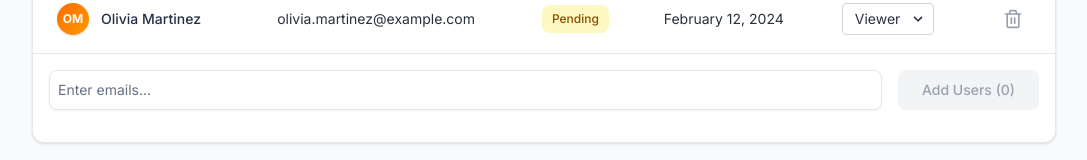
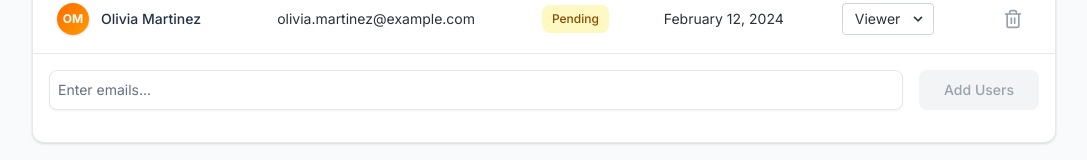
Before and after one commit to ozhayun/Email-Input, a Next.js app: page / in a window 1280 px wide. Shown: the part 488-648 px from the top of the page, without its empty margins (96-1183 px from the left). Built offline with nearby package versions, Linux system fonts and the light colour scheme.

Commit message:
email text

```diff
--- a/src/components/Email/EmailPopover.tsx
+++ b/src/components/Email/EmailPopover.tsx
@@ -1,17 +1,27 @@
 "use client";
 
 import { useEffect, useRef } from "react";
+import { AnimatePresence, motion } from "framer-motion";
 import { EmailChip } from "./EmailChip";
 import { EmailChipData } from "@/types/user";
 
 interface EmailPopoverProps {
+  isOpen: boolean;
   emails: EmailChipData[];
   onRemove: (email: string) => void;
   onClose: () => void;
   triggerRef: React.RefObject<HTMLButtonElement | null>;
 }
 
+const popoverTransition = {
+  initial: { opacity: 0, scale: 0.96, y: 4 },
+  animate: { opacity: 1, scale: 1, y: 0 },
+  exit: { opacity: 0, scale: 0.96, y: 4 },
+  transition: { duration: 0.15, ease: "easeOut" },
+};
+
 export const EmailPopover: React.FC<EmailPopoverProps> = ({
+  isOpen,
   emails,
   onRemove,
   onClose,
@@ -49,13 +59,21 @@ export const EmailPopover: React.FC<EmailPopoverProps> = ({
   }, [onClose, triggerRef]);
 
   return (
-    <div
+    <AnimatePresence>
+      {isOpen && (
+        <motion.div
           ref={popoverRef}
-      className="absolute z-50 mt-2 w-80 max-h-64 overflow-y-auto bg-white rounded-lg shadow-[0px_2px_2px_0px_#38456717] border border-[#D0D5DD] p-3 animate-in fade-in zoom-in-95 duration-100"
+          initial={popoverTransition.initial}
+          animate={popoverTransition.animate}
+          exit={popoverTransition.exit}
+          transition={popoverTransition.transition}
+          className="absolute z-50 w-80 max-h-64 overflow-y-auto bg-white rounded-lg border border-[#D0D5DD] p-3"
           style={{
             bottom: "100%",
             marginBottom: "0.5rem",
-        left: "0",
+            left: 0,
+            boxShadow:
+              "0px 4px 6px -1px rgba(0,0,0,0.08), 0px 2px 4px -2px rgba(0,0,0,0.05)",
           }}
         >
           <div className="flex flex-col gap-2">
@@ -69,6 +87,8 @@ export const EmailPopover: React.FC<EmailPopoverProps> = ({
               ))}
             </div>
           </div>
-    </div>
+        </motion.div>
+      )}
+    </AnimatePresence>
   );
 };
--- a/src/components/Email/InviteUsersInput.tsx
+++ b/src/components/Email/InviteUsersInput.tsx
@@ -152,7 +152,7 @@ export const InviteUsersInput: React.FC<InviteUsersInputProps> = ({
   return (
     <div className="w-full">
       <div className="mb-4">
-        <div className="flex items-start gap-4 w-full">
+        <div className="flex items-center gap-4 w-full">
           <div
             className={`
               flex-1 flex flex-wrap items-center gap-2 p-2 min-h-[40px]
@@ -187,16 +187,13 @@ export const InviteUsersInput: React.FC<InviteUsersInputProps> = ({
                   +{hiddenEmails.length}
                 </button>
 
-                {showPopover && (
-                  <div className="absolute bottom-full left-0 mb-2 w-64 z-50">
                 <EmailPopover
+                  isOpen={showPopover}
                   emails={hiddenEmails}
                   onRemove={removeEmail}
                   onClose={() => setShowPopover(false)}
                   triggerRef={moreButtonRef}
                 />
-                  </div>
-                )}
               </div>
             )}
 
@@ -217,9 +214,11 @@ export const InviteUsersInput: React.FC<InviteUsersInputProps> = ({
             type="button"
             onClick={handleSubmit}
             disabled={validEmailCount === 0 || isSubmitting}
+            aria-busy={isSubmitting}
+            aria-disabled={validEmailCount === 0 || isSubmitting}
             className={`
               inline-flex items-center justify-center gap-2 px-6 py-1 rounded-lg font-medium text-sm whitespace-nowrap
-              transition-colors duration-200 h-[40px]
+              transition-colors duration-200 h-[40px] min-w-[120px]
               ${
                 validEmailCount > 0 && !isSubmitting
                   ? "bg-[#1852E7] text-white hover:bg-[#164bc7] border border-[#336CFF] shadow-[0px_1px_2px_0px_#1018280D,0px_-2px_4px_0px_#0638BA_inset,0px_2px_3.4px_0px_#FBFBFB4D_inset]"
@@ -232,8 +231,10 @@ export const InviteUsersInput: React.FC<InviteUsersInputProps> = ({
                 <Loader2 size={18} className="animate-spin" />
                 Adding…
               </>
+            ) : validEmailCount > 0 ? (
+              `Add Users (${validEmailCount})`
             ) : (
-              `Add Users (${validEmailCount})`
+              `Add Users`
             )}
           </button>
         </div>
--- a/src/lib/api.ts
+++ b/src/lib/api.ts
@@ -1,14 +1,11 @@
-const INVITE_DELAY_MS = 1500;
+const INVITE_DELAY_MS = 2000;
 
 /**
- * Dummy invite API: logs emails to console and simulates network delay.
- * Use for development / task: "On submit log to console or run dummy API call with the list of emails".
+ * Dummy invite API: simulates network delay, then logs the final list of emails.
+ * Requirement: "On submit log to console or run dummy API call with the list of emails".
+ * Final list is logged only after the delay.
  */
 export async function submitInviteEmails(emails: string[]): Promise<void> {
-  console.log("[Invite] Submitting emails:", emails);
-
-  // Simulate API call delay (1–2 secs)
   await new Promise((resolve) => setTimeout(resolve, INVITE_DELAY_MS));
-
-  console.log("[Invite] Done (dummy). Emails would be sent to:", emails);
+  console.log("[Invite] Final list of emails (after delay):", emails);
 }
```
Lines whose indentation alone changed are shown as unchanged.
